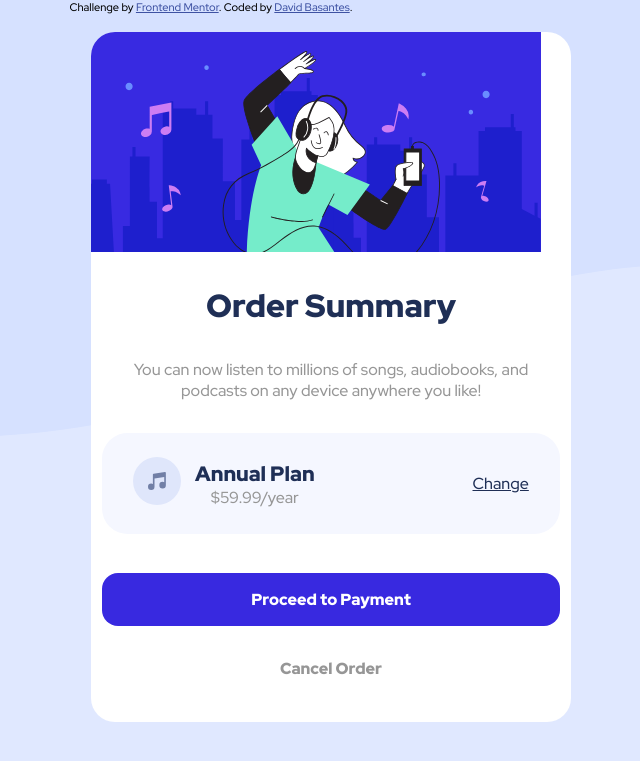
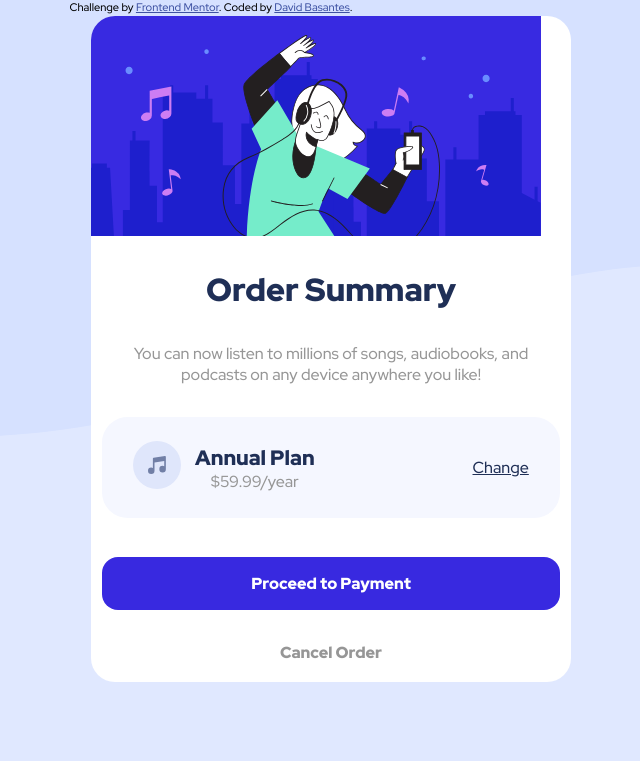
Before and after one commit to DAVIDS2405/HTML_Exercicies, a PHP site: page / in a window 1280 px wide. Shown: the top 761 px of the page, without its empty margins (389-1029 px from the left). Run offline with PHP 8.4, Linux system fonts and the light colour scheme.

Commit message:
Finally commit

```diff
--- a/css/main.css
+++ b/css/main.css
@@ -9,11 +9,12 @@ body{
     background-image: url(/images/pattern-background-desktop.svg);
     background-repeat:no-repeat;
     background-color: hsl(225, 100%, 94%);
-
+    height: 100%;
+    width: 100%;
 }
 .card{
     position: absolute;
-    top: 2.0rem;
+    top: 1.0rem;
     left: 30.0rem;
     background:rgb(255, 255, 255);
     max-width: 30.0rem;
@@ -71,7 +72,7 @@ body{
 .Paymethod{
     padding: 0.7rem;
     text-align: center;
-    margin-bottom: 2.0rem;
+    margin-bottom: 0.5rem;
 }
 .Paymethod a {
     display: block;
```
